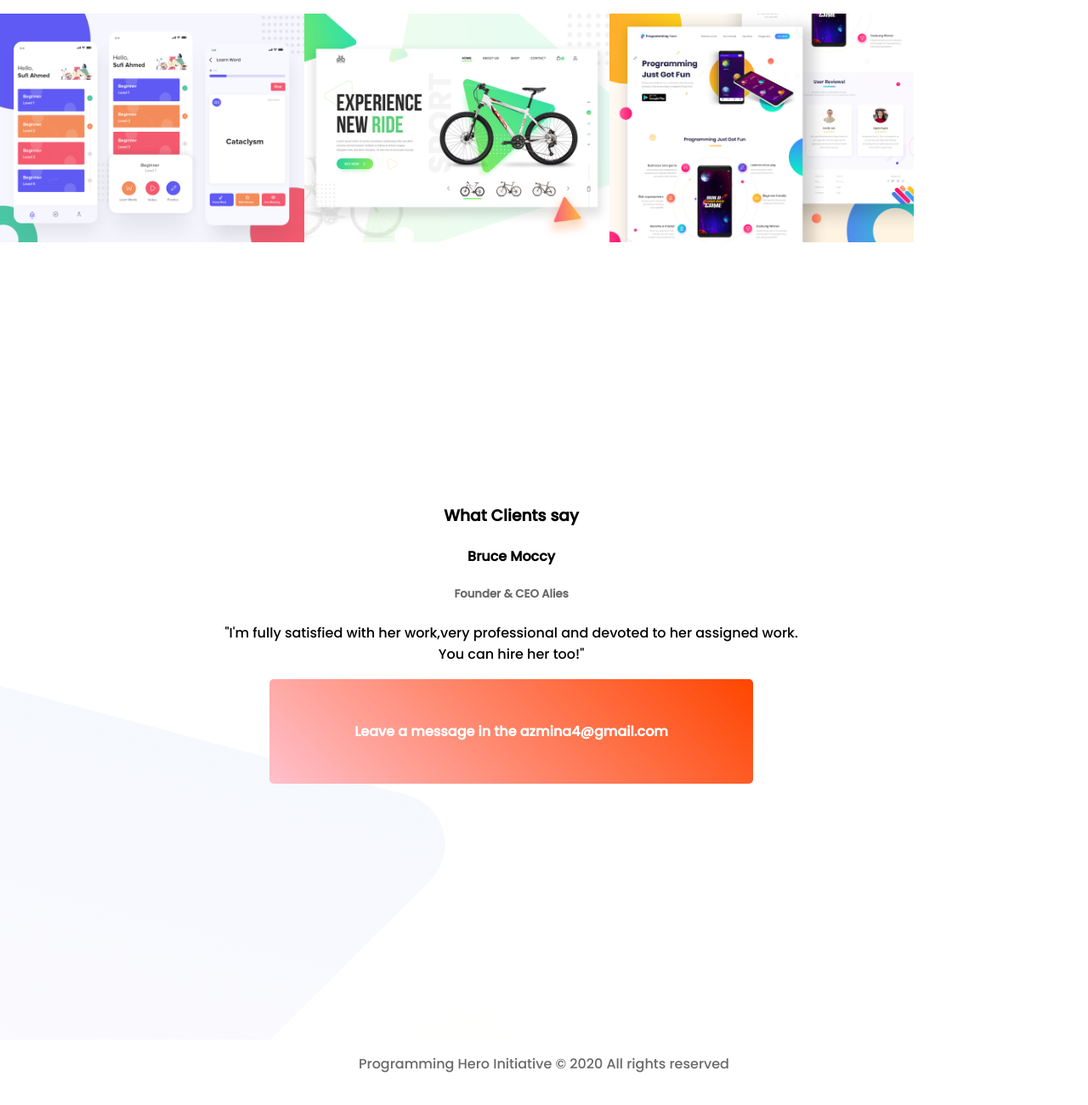
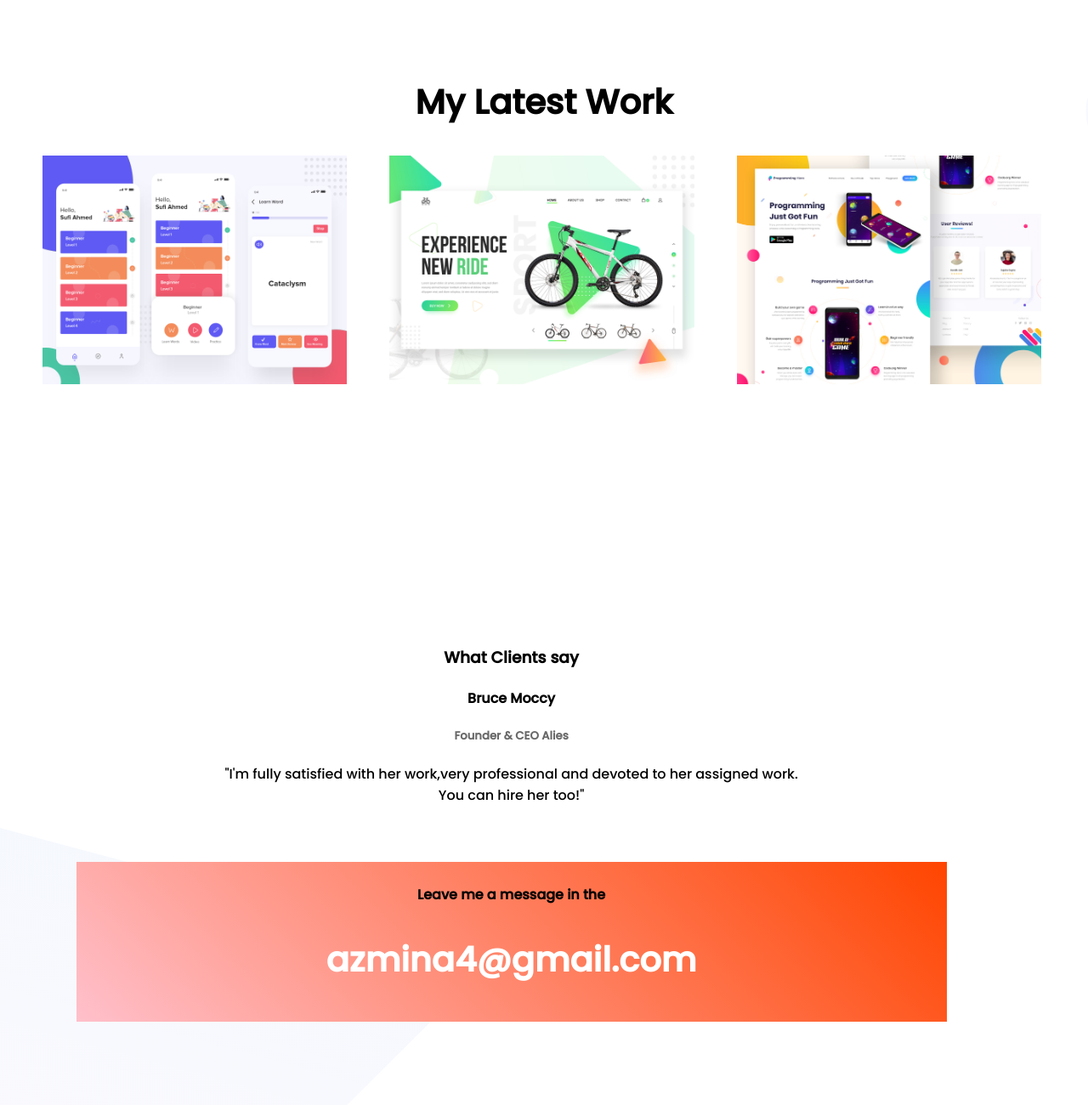
Before and after one commit to elleazmina/personal-website, a plain HTML site: page index.html in a window 1280 px wide. Shown: the part 1410-2710 px from the top of the page at 85% size. Drawn offline with Linux system fonts and the light colour scheme.

Commit message:
fixed images

```diff
--- a/index.html
+++ b/index.html
@@ -37,7 +37,6 @@
    <section class="latest-work">
        <div class="middle-part">
         <h2>My Latest Work</h2>
-
                 <div class="work">
                     <img src="images/latest-work/work-1.png" alt="">
                   </div>
@@ -46,6 +45,8 @@
                   </div>
                   <div class="work">
                       <img src="images/latest-work/work-3.jpg" alt="">
+
+
             </div>
        </div>
 </section>
@@ -58,7 +59,10 @@
         <h5>Founder & CEO Alies</h5>
         <p>"I'm fully satisfied with her work,very professional and devoted to her assigned work. <br> You can hire her too!"</p>
         <br><br>
-        <a class="leave-button" target="_blank" href="https://www.linkedin.com/in/azmina-elle-0b113a17b/">Leave a message in the azmina4@gmail.com </a>
+        <div class="leave-button">
+            <p>Leave me a message in the</p>
+            <h2>azmina4@gmail.com</h2>
+        </div>
 
     </div>
 </section>
--- a/style.css
+++ b/style.css
@@ -43,6 +43,7 @@ section{
     background-image: url("images/biography-bg.png");
     background-repeat: no-repeat;
     background-position: right;
+    margin-bottom: 200px;
 }
 .latest-work{
     background-image: url("images/latest-work-bg.png");
@@ -51,15 +52,21 @@ section{
 }
 .middle-part h2{
     text-align: center;
+    margin-top: 50px;
 }
-.latest-work img{
-    width:30%;
-}
+/* .middle-part{
+    width:100%;
+} */
 
+.work{
+    width: 100%;
+
+    }
 .work img{
     float: left;
     width:28%;
-
+    margin-left: 50px;
+    height: auto;
 }
 .bottom-part{
     background-image: url(images/footer-bg.png);
@@ -81,8 +88,8 @@ h5{
 .leave-button{
     text-decoration: none;
     background-image: linear-gradient(45deg, pink,orangered);
-    padding: 50px 100px 50px 100px;
-    border-radius: 5px;
+    padding: 10px 0 10px 0;
+    border-radius: px;
     color: white;
     font-weight: 700;
 
```
Lines whose indentation alone changed are shown as unchanged.
